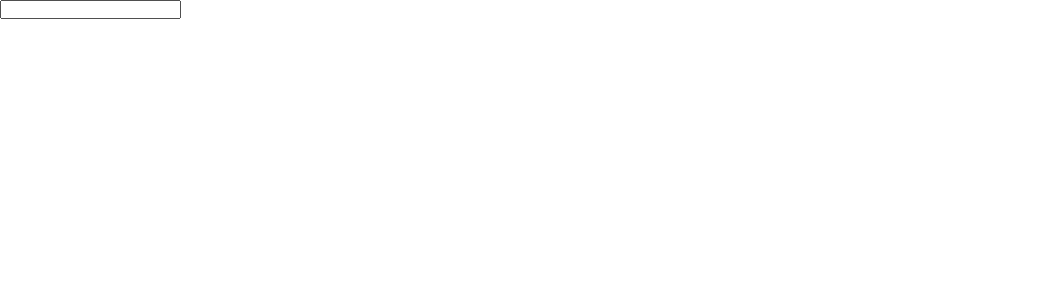
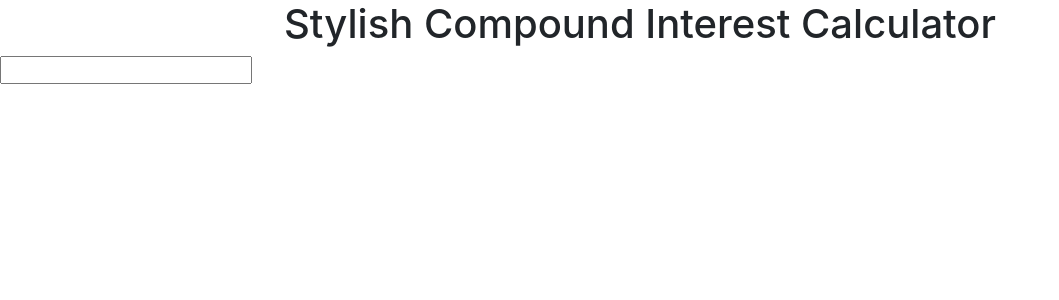
Before and after one commit to Shriever/Compound-interest-calculator, a React (Create React App) app: page / in a window 1280 px wide. Shown: the top 300 px of the page, without its empty margins (0-1059 px from the left). Built offline with nearby package versions, Linux system fonts and the light colour scheme.

Commit message:
set up bootstrap

```diff
--- a/package.json
+++ b/package.json
@@ -6,7 +6,9 @@
     "@testing-library/jest-dom": "^5.12.0",
     "@testing-library/react": "^11.2.6",
     "@testing-library/user-event": "^12.8.3",
+    "bootstrap": "^4.6.0",
     "react": "^17.0.2",
+    "react-bootstrap": "^1.5.2",
     "react-dom": "^17.0.2",
     "react-scripts": "4.0.3",
     "web-vitals": "^1.1.1"
--- a/src/App.js
+++ b/src/App.js
@@ -1,11 +1,14 @@
 import logo from "./logo.svg";
+import "bootstrap/dist/css/bootstrap.min.css";
+import { Form } from "react-bootstrap";
 
 function App() {
   return (
     <div className='App'>
-      <form>
-        <input type="text"/>
-      </form>
+      <h1 className="text-center">Stylish Compound Interest Calculator</h1>
+      <Form>
+        <input type='text' />
+      </Form>
     </div>
   );
 }
```
Also changed, not shown: 1 other file (tests, documents, lock files or other folders).
